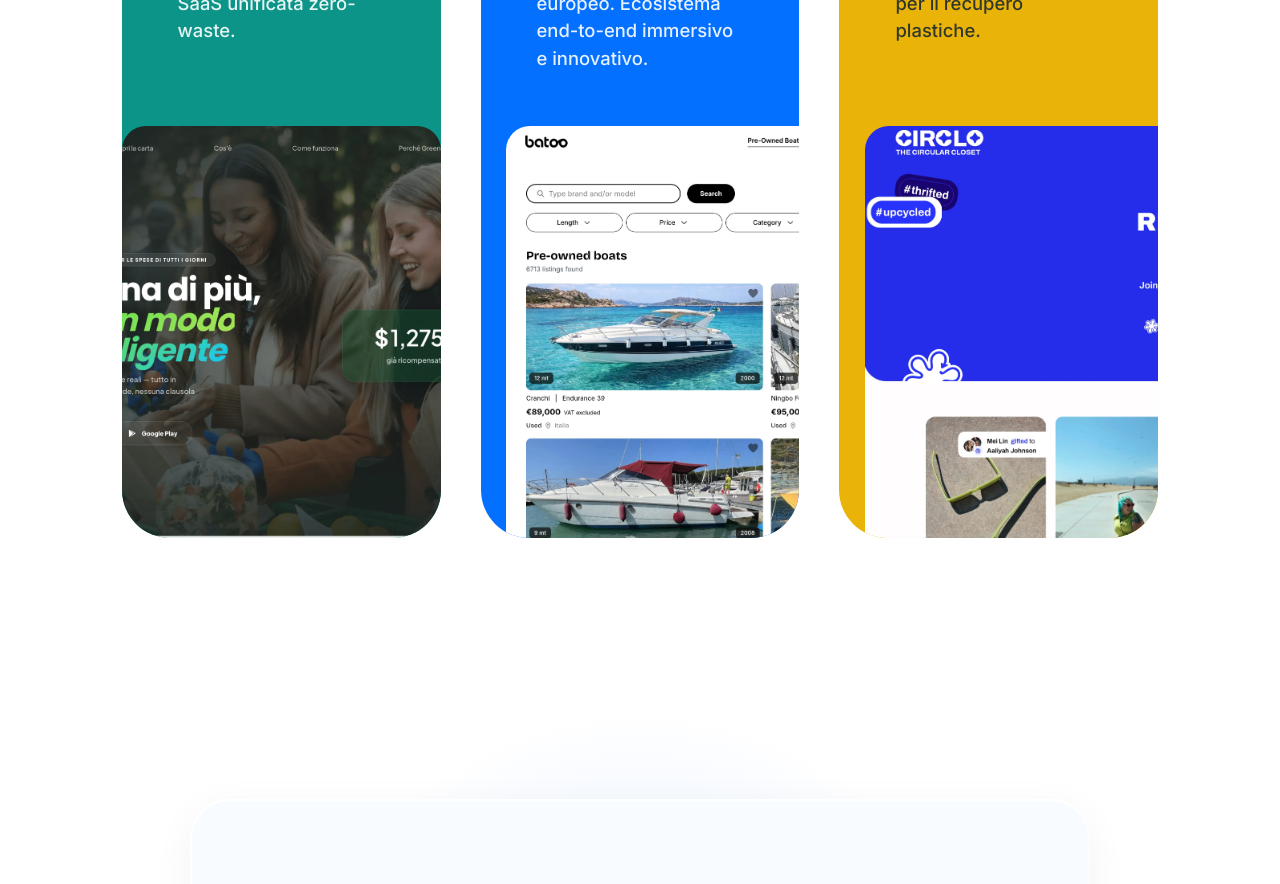
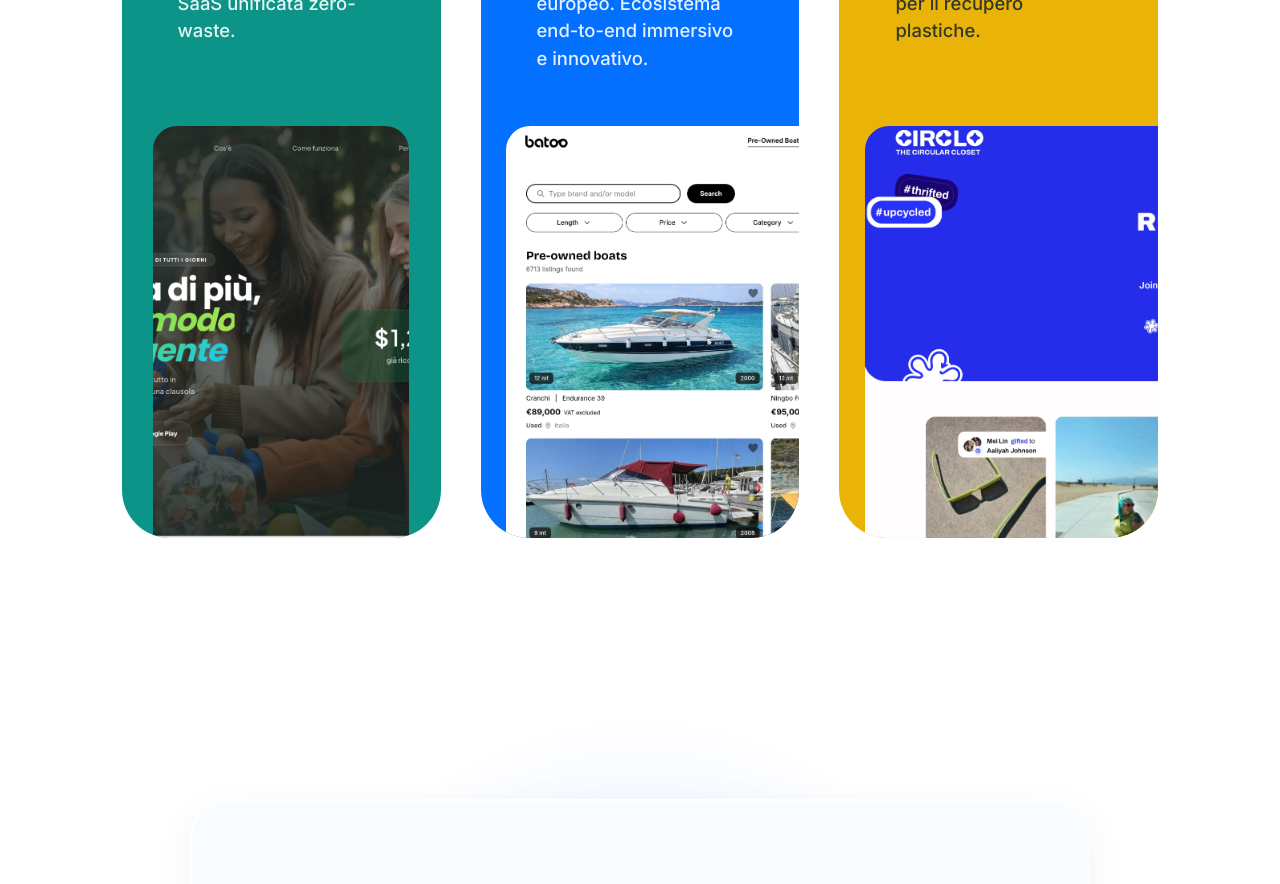
Before and after one commit to giorgior96/linfa_landing, a React (Vite) app: page / in a window 1280 px wide. Shown: the part 4580-5464 px from the top of the page. Built offline with nearby package versions, Linux system fonts and the light colour scheme.

Commit message:
style: float GreenCart image 80% centrally within box to establish pure symmetrical app framing distinct from bleed elements

```diff
--- a/src/App.jsx
+++ b/src/App.jsx
@@ -618,7 +618,7 @@ const PortfolioHomeTeaser = () => {
                  </p>
                </div>
 
-               <div style={{ marginTop: 'auto', height: '55%', width: '100%', marginLeft: proj.centeredImage ? '0' : '8%', position: 'relative', overflow: 'hidden', borderTopLeftRadius: '24px', borderTopRightRadius: proj.centeredImage ? '24px' : '0' }}>
+               <div style={{ marginTop: 'auto', height: '55%', width: proj.centeredImage ? '80%' : '100%', marginLeft: proj.centeredImage ? '10%' : '8%', position: 'relative', overflow: 'hidden', borderTopLeftRadius: '24px', borderTopRightRadius: proj.centeredImage ? '24px' : '0' }}>
                  <img src={proj.image} alt={proj.title} style={{ width: '100%', height: '100%', objectFit: 'cover', objectPosition: proj.centeredImage ? 'center top' : 'left top' }} />
                </div>
              </motion.div>
```
